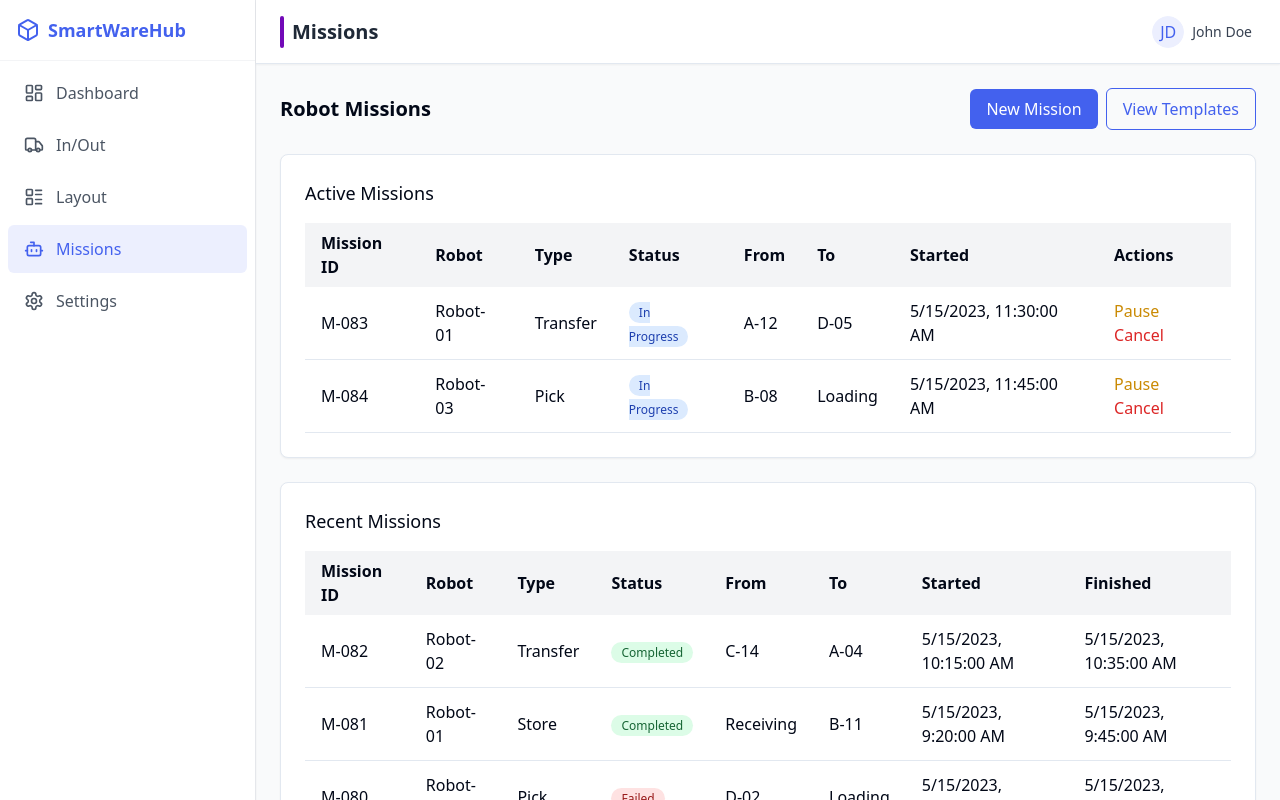
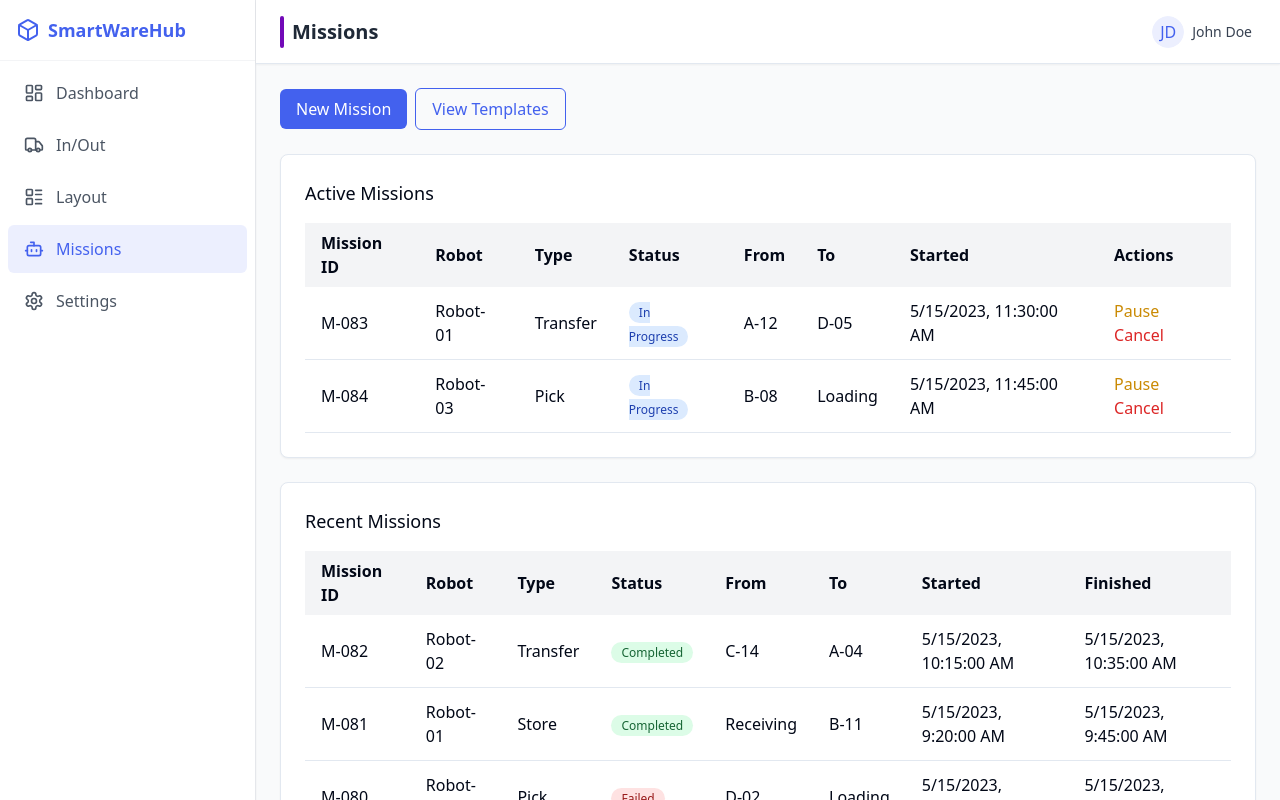
Before and after one commit to MinhHieu-03/iwms, a React (Vite) app: page /missions in a window 1280 px wide. Shown: the top 800 px of the page. Built offline with nearby package versions, Linux system fonts and the light colour scheme.

Commit message:
Remove redundant view names
Remove redundant view names from page headers.

```diff
--- a/src/pages/Missions.tsx
+++ b/src/pages/Missions.tsx
@@ -1,4 +1,3 @@
-
 import React from "react";
 import { Card } from "@/components/ui/card";
 import StatusBadge from "@/components/StatusBadge";
@@ -26,7 +25,6 @@ const Missions = () => {
   return (
     <div className="space-y-6">
       <div className="flex justify-between items-center">
-        <h2 className="text-xl font-semibold">Robot Missions</h2>
         <div className="space-x-2">
           <button className="bg-warehouse-primary text-white px-4 py-2 rounded-md hover:bg-warehouse-dark transition-colors">
             New Mission
--- a/src/pages/WarehouseLayout.tsx
+++ b/src/pages/WarehouseLayout.tsx
@@ -1,4 +1,3 @@
-
 import React, { useState } from "react";
 import { Card, CardContent, CardHeader, CardTitle } from "@/components/ui/card";
 import { Tabs, TabsContent, TabsList, TabsTrigger } from "@/components/ui/tabs";
@@ -18,10 +17,6 @@ const WarehouseLayout = () => {
 
   return (
     <div className="space-y-6">
-      <div className="flex justify-between items-center">
-        <h2 className="text-2xl font-bold">Warehouse Layout</h2>
-      </div>
-
       <Tabs value={activeTab} onValueChange={setActiveTab} className="space-y-4">
         <TabsList>
           <TabsTrigger value="overview" className="flex items-center gap-2">
```
